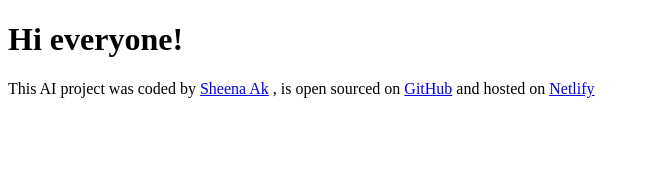
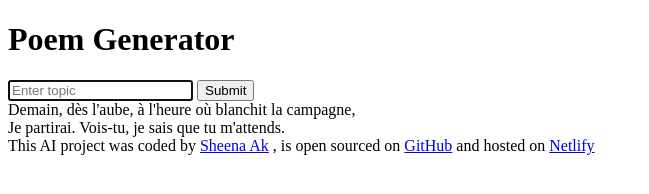
Before and after one commit to Sheen327/poem-generator, a plain HTML site: page index.html in a window 1280 px wide. Shown: the whole page, without its empty margins (0-649 px from the left). Drawn offline with Linux system fonts and the light colour scheme.

Commit message:
added basic html structure

```diff
--- a/index.html
+++ b/index.html
@@ -5,10 +5,27 @@
     <meta http-equiv="X-UA-Compatible" content="IE=edge" />
     <meta name="viewport" content="width=device-width, initial-scale=1.0" />
     <link rel="stylesheet" href="src/style.css" />
-    <title>Document</title>
+    <title>Poem Generator</title>
   </head>
   <body>
-    <h1>Hi everyone!</h1>
+    <h1>Poem Generator</h1>
+    <main>
+      <form>
+        <input
+          type="text"
+          placeholder="Enter topic"
+          autofocus
+          required
+          autocomplete="off"
+        />
+        <input type="submit" />
+      </form>
+      <div>
+        Demain, dès l'aube, à l'heure où blanchit la campagne,
+        <br />
+        Je partirai. Vois-tu, je sais que tu m'attends.
+      </div>
+    </main>
     <footer>
       This AI project was coded by
       <a href="https://github.com/Sheen327" target="_blank">Sheena Ak</a> , is
```
